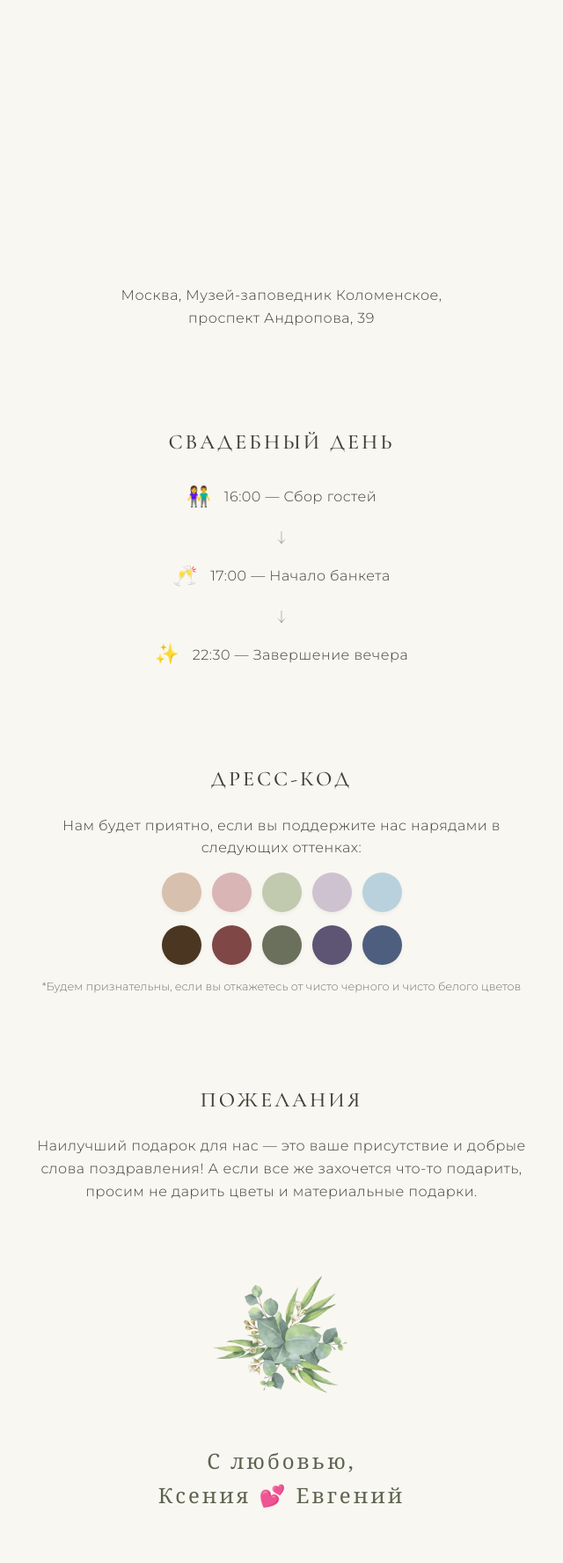
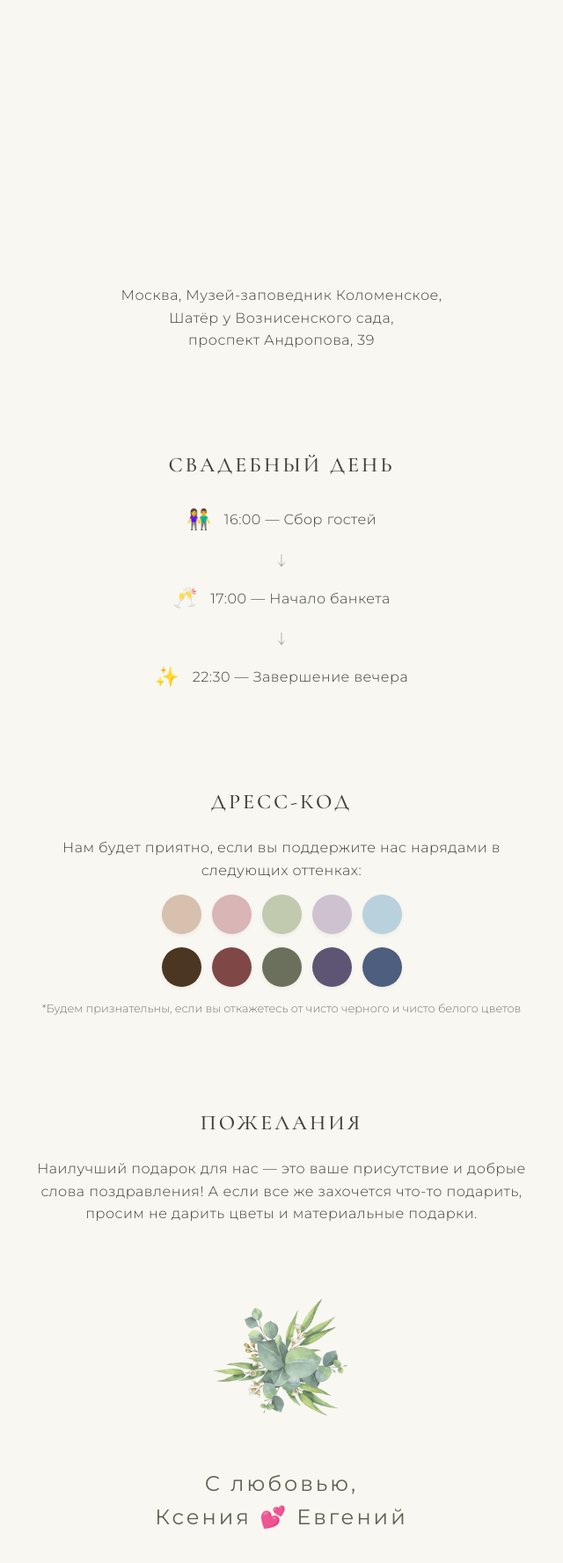
Before and after one commit to wedding16-06-26/wedding16-06-26.github.io, a plain HTML site: page index.html in a window 1280 px wide. Shown: the part 1726-3503 px from the top of the page at 88% size, without its empty margins (320-960 px from the left). Drawn offline with Linux system fonts and the light colour scheme.

Commit message:
Update index.html

```diff
--- a/index.html
+++ b/index.html
@@ -218,7 +218,7 @@
         <h2>Место проведения</h2>
         <div id="map" style="width: 100%; height: 300px; border-radius: 8px; margin-bottom: 20px;"></div>
         <div class="elegant-text">
-            Москва, Музей-заповедник Коломенское,<br>проспект Андропова, 39
+            Москва, Музей-заповедник Коломенское,<br>Шатёр у Вознисенского сада,<br>проспект Андропова, 39
         </div>
     </section>
 
@@ -274,7 +274,7 @@
     <div class="sun-divider" style="margin-bottom: 30px;"></div>
 
     <footer style="padding-bottom: 60px;">
-        <h3 style="font-family: 'Georgia', serif; font-size: 1.5rem; color: var(--accent-green); font-weight: normal; text-transform: none;">
+        <h3 style="font-family: 'Montserrat', serif; font-size: 1.5rem; color: var(--accent-green); font-weight: normal; text-transform: none;">
             С любовью,<br>Ксения 💕 Евгений
         </h3>
     </footer>
```
